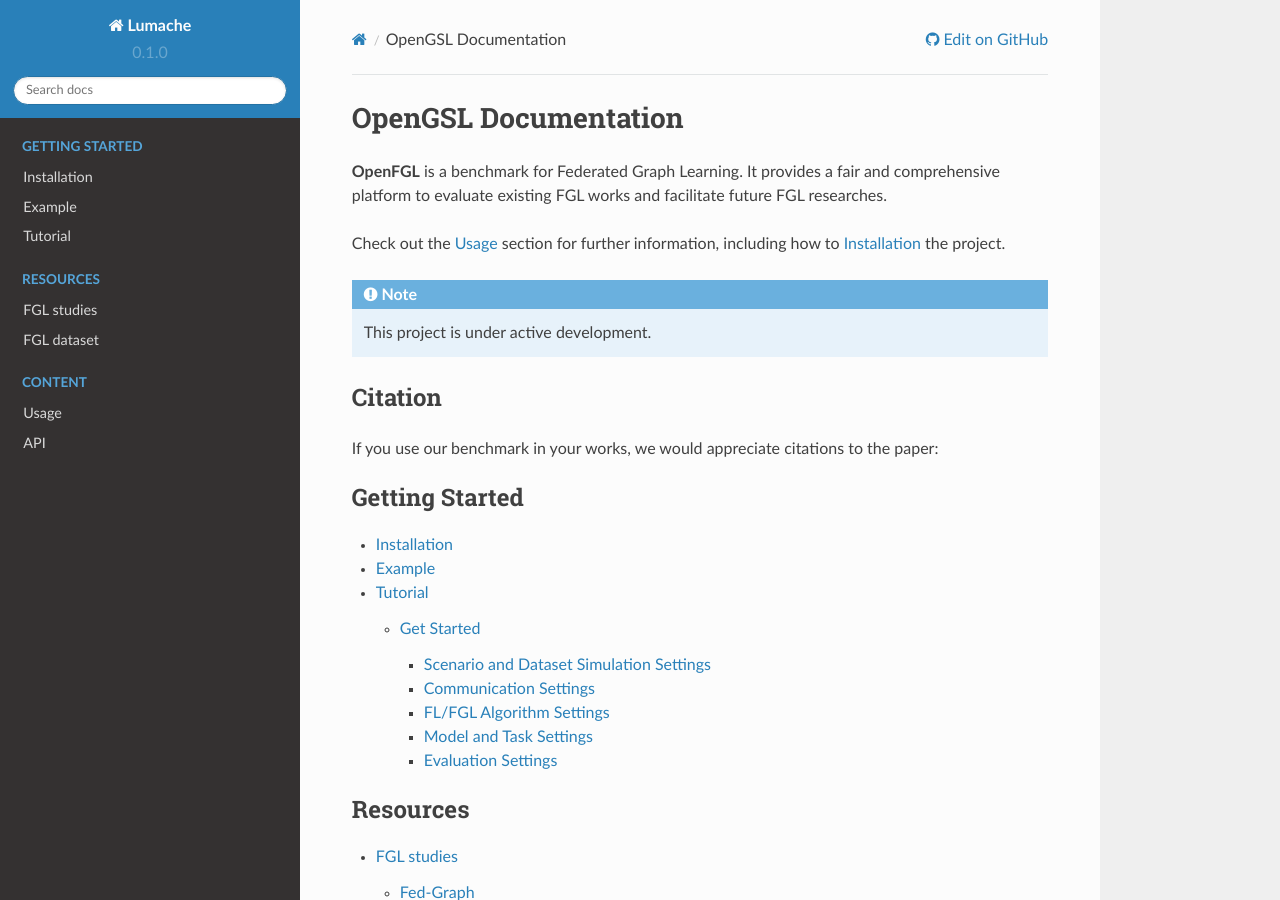
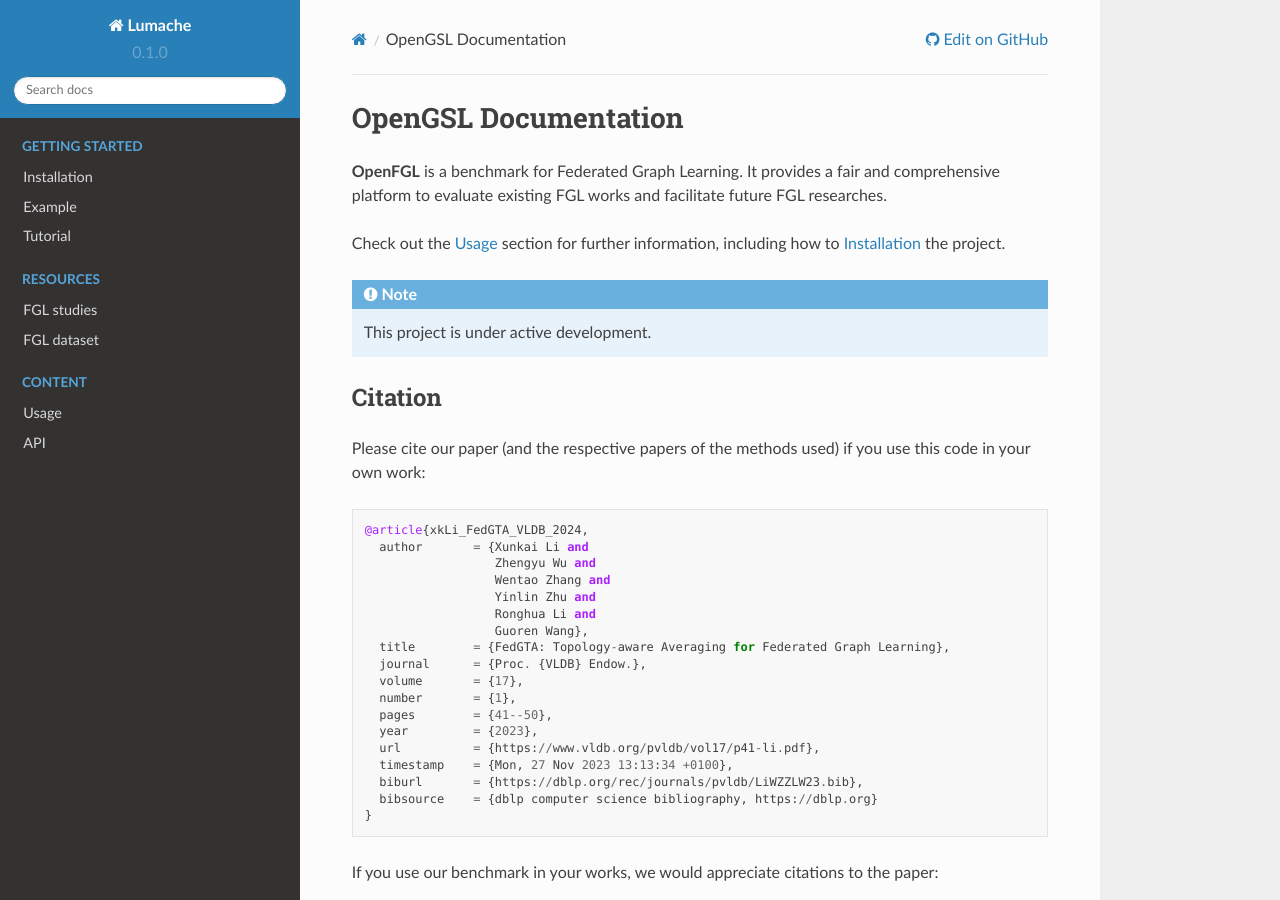
Before and after one commit to Youth-49/test_template, a Sphinx documentation site: the page built from docs/source/index.rst, in a window 1280 px wide and 900 px high. Built offline with Sphinx 7.4.7 and the Read the Docs theme 2.0.0, drawn with Linux system fonts in a browser that asks for light colours.

Commit message:
Update index.rst

```diff
--- a/docs/source/index.rst
+++ b/docs/source/index.rst
@@ -15,6 +15,30 @@ how to :ref:`installation` the project.
 
 Citation
 --------
+Please cite our paper (and the respective papers of the methods used) if
+you use this code in your own work:
+
+::
+
+   @article{xkLi_FedGTA_VLDB_2024,
+     author       = {Xunkai Li and
+                     Zhengyu Wu and
+                     Wentao Zhang and
+                     Yinlin Zhu and
+                     Ronghua Li and
+                     Guoren Wang},
+     title        = {FedGTA: Topology-aware Averaging for Federated Graph Learning},
+     journal      = {Proc. {VLDB} Endow.},
+     volume       = {17},
+     number       = {1},
+     pages        = {41--50},
+     year         = {2023},
+     url          = {https://www.vldb.org/pvldb/vol17/p41-li.pdf},
+     timestamp    = {Mon, 27 Nov 2023 13:13:34 +0100},
+     biburl       = {https://dblp.org/rec/journals/pvldb/LiWZZLW23.bib},
+     bibsource    = {dblp computer science bibliography, https://dblp.org}
+   }
+
 
 If you use our benchmark in your works, we would appreciate citations to the paper:
 
```
